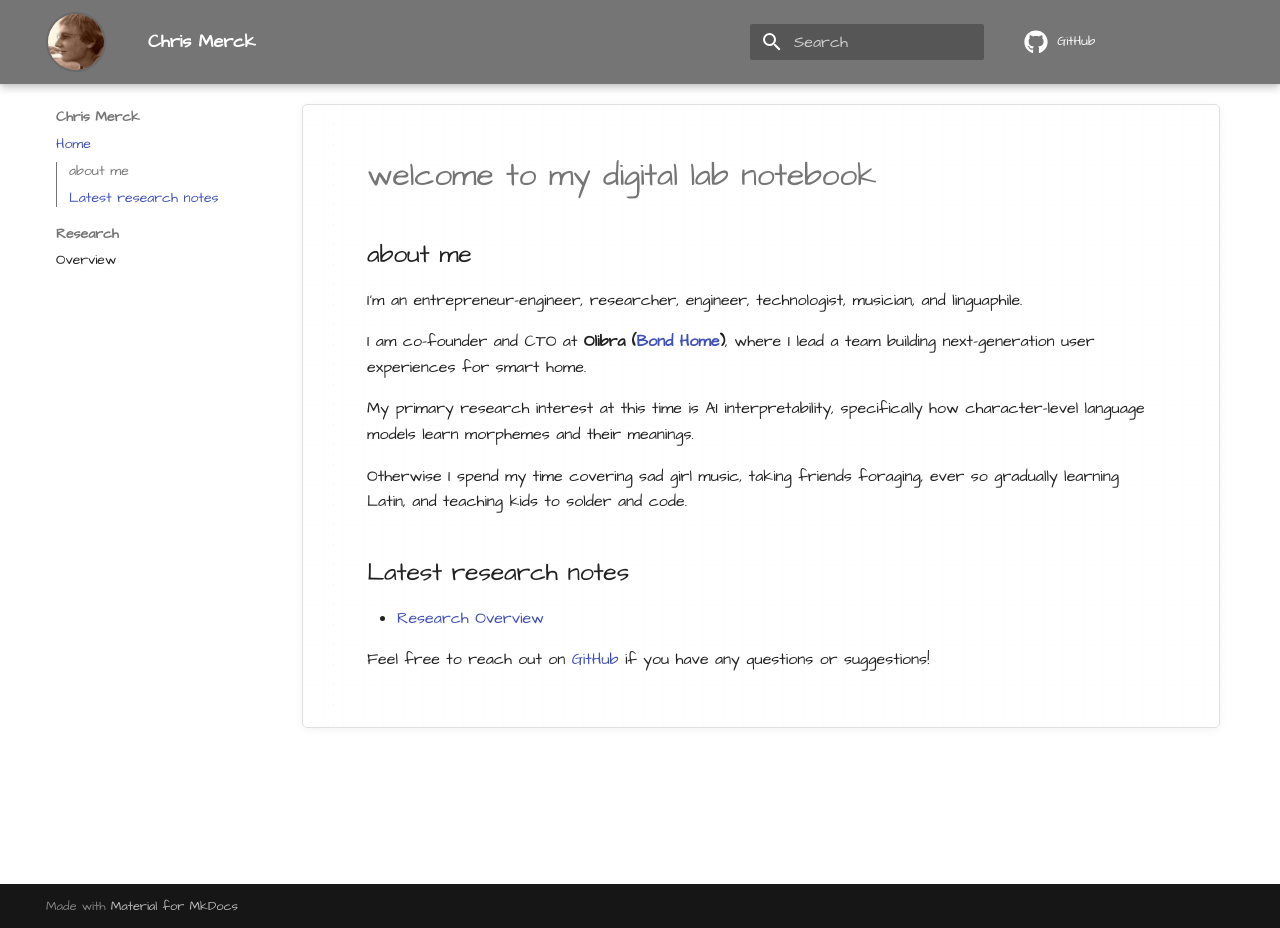
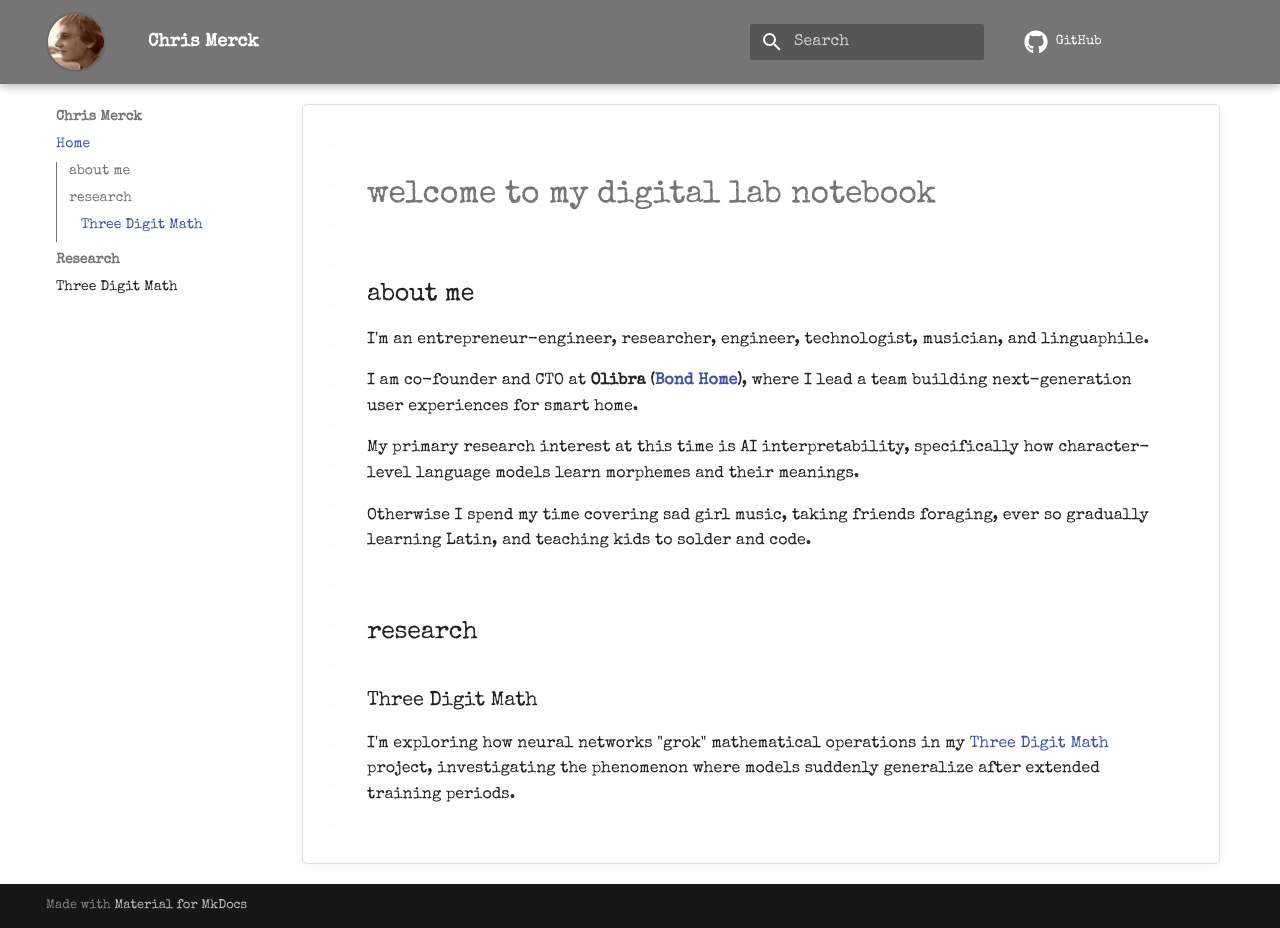
Before and after one commit to chrismerck/chrismerck.github.io, an MkDocs documentation site: the page built from docs/index.md, in a window 1280 px wide and 928 px high. Built offline with MkDocs 1.6.1 and Material for MkDocs 9.7.7, drawn with Linux system fonts in a browser that asks for light colours; comment, search, counter and statistics services are not loaded.

Commit message:
threedigit: start the project writeup

```diff
--- a/docs/assets/stylesheets/custom.css
+++ b/docs/assets/stylesheets/custom.css
@@ -21,6 +21,20 @@
     width: 2.4rem !important; /* Slightly smaller on mobile but still bigger than default */
     height: 2.4rem !important;
   }
+}
+
+/* Fix headerlink scroll positioning - more comprehensive solution */
+h1[id], h2[id], h3[id], h4[id], h5[id], h6[id] {
+  scroll-margin-top: 6rem;
+  padding-top: 1rem;
+}
+
+.md-content .headerlink {
+  scroll-margin-top: 6rem;
+}
+
+.md-main__inner {
+  scroll-padding-top: 6rem;
 }
 
 /* Notebook-style styling for main content */
--- a/docs/index.md
+++ b/docs/index.md
@@ -14,10 +14,8 @@ My primary research interest at this time is AI interpretability, specifically h
 
 Otherwise I spend my time covering sad girl music, taking friends foraging, ever so gradually learning Latin, and teaching kids to solder and code.
 
-## Latest research notes
+## research
 
-<!-- TODO: add most recent research notes here -->
+### Three Digit Math
 
-* [Research Overview](research/index.md)
-
-Feel free to reach out on [GitHub](https://github.com/chrismerck) if you have any questions or suggestions!
+I'm exploring how neural networks "grok" mathematical operations in my [Three Digit Math](/research/threedigit-notes) project, investigating the phenomenon where models suddenly generalize after extended training periods.
--- a/mkdocs.yml
+++ b/mkdocs.yml
@@ -28,16 +28,13 @@ theme:
     - search.highlight
     - search.share
   font:
-    # Current selection
-    # text: "Caveat"
-    # code: "Fira Code"
-
-    # More readable handwritten options:
-    text: "Architects Daughter"  # Clear, readable handwriting style
-    #text: "Indie Flower"  # Friendly and more legible than Caveat
-    #text: "Patrick Hand"  # Clean, rounded handwriting
-    #text: "Kalam"  # Neat handwriting with good readability
-    #text: "Sriracha"  # Casual but readable
+    # Vintage fonts with 1940s aesthetic:
+    text: "Special Elite"  # Classic weathered typewriter font
+    #text: "Courier Prime"  # Authentic typewriter font with vintage feel
+    #text: "American Typewriter"  # Classic mid-century typewriter style
+    #text: "Josefin Slab"  # Elegant vintage slab serif
+    #text: "Playfair Display"  # Sophisticated vintage typography
+    #text: "Old Standard TT"  # Classic book and newspaper style
     code: "Fira Code"
 
 # Extra CSS files
@@ -47,7 +44,7 @@ extra_css:
 nav:
   - Home: index.md
   - Research:
-      - Overview: research/index.md
+      - Three Digit Math: research/threedigit-notes.md
 
 markdown_extensions:
   - admonition
@@ -60,7 +57,11 @@ markdown_extensions:
       generic: true
   - pymdownx.highlight:
       anchor_linenums: true
-  - pymdownx.superfences
+  - pymdownx.superfences:
+      custom_fences:
+        - name: mermaid
+          class: mermaid
+          format: !!python/name:pymdownx.superfences.fence_code_format
 
 plugins:
   - search
@@ -68,3 +69,4 @@ plugins:
 extra_javascript:
   - https://polyfill.io/v3/polyfill.min.js?features=es6
   - https://cdn.jsdelivr.net/npm/mathjax@3/es5/tex-mml-chtml.js
+  - https://cdn.jsdelivr.net/npm/mermaid@10/dist/mermaid.min.js
```
Also changed, not shown: docs/research/index.md (deleted, +0 -23 lines), docs/research/threedigit-notes.md (added, +161 -0 lines).
